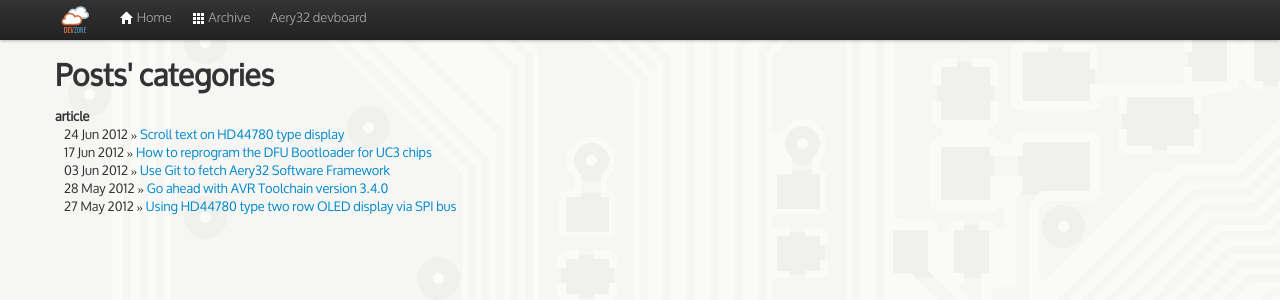
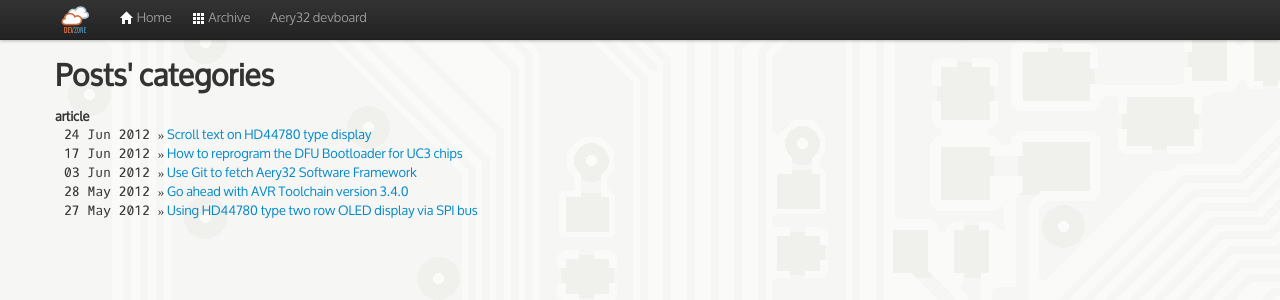
Before and after one commit to aery32/aery32.github.com, a Jekyll site: the page built from categories.html, in a window 1280 px wide. Shown: the top 300 px of the page. Built offline with Jekyll 4.4.1, drawn with Linux system fonts in a browser that asks for light colours; nearby versions of some CDN libraries; Markdown is read by kramdown in place of the engine named in the settings; comment, search, counter and statistics services are not loaded.

Commit message:
Update master

```diff
--- a/assets/css/custom-styles.css
+++ b/assets/css/custom-styles.css
@@ -66,7 +66,7 @@
 dl.posts-list address {
 	display: none;
 }
-.post-list .published {
+dl.posts-list .published {
 	font-family: OxygenMonoRegular;
 }
 
```
